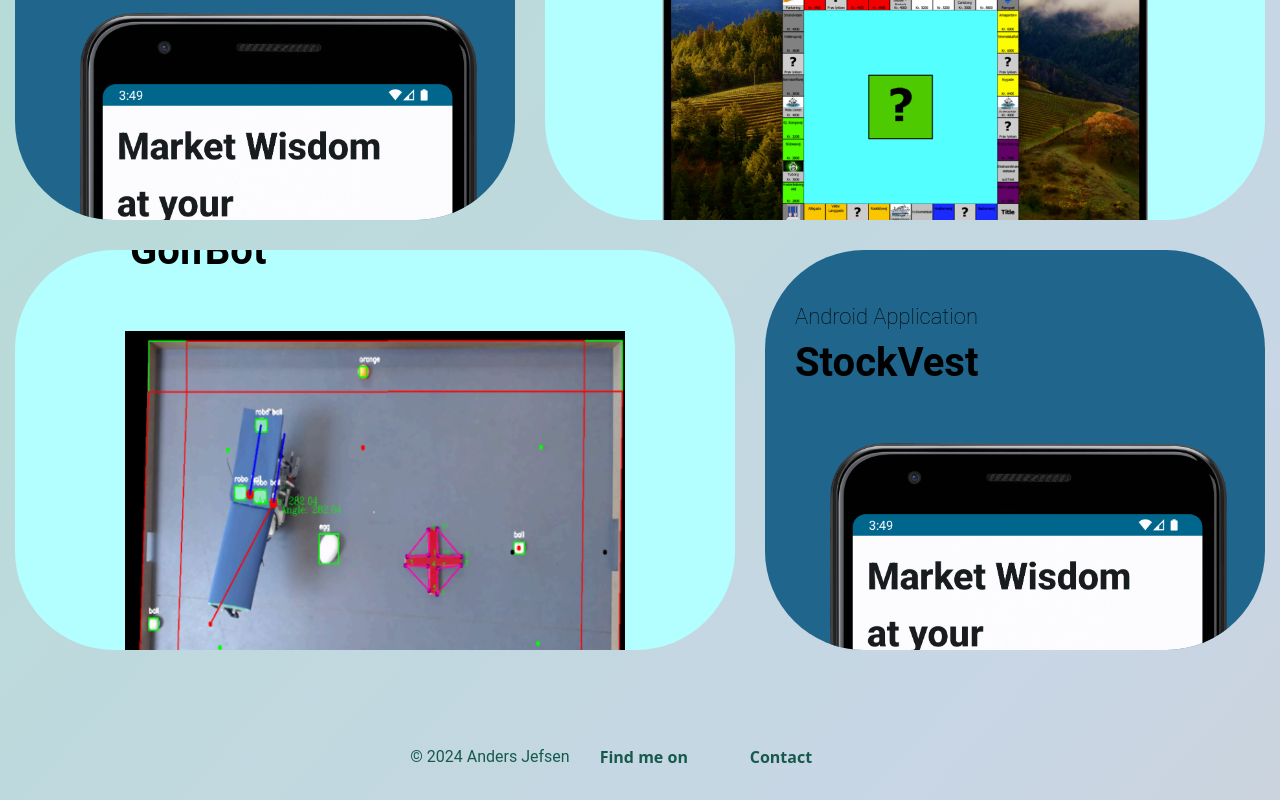
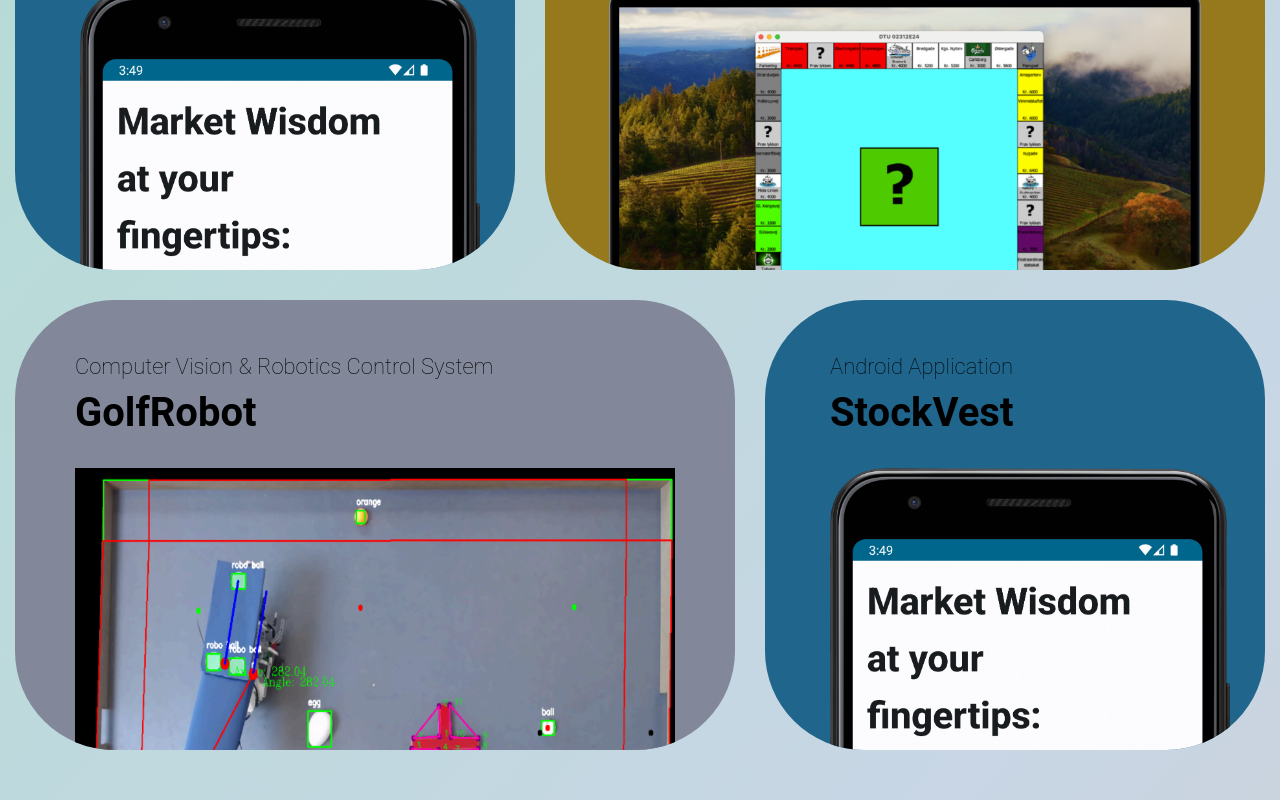
Before and after one commit to AndersJefsen/portfolio, a Next.js app: page / in a window 1280 px wide. Shown: the part 720-1520 px from the top of the page. Built offline with nearby package versions, Linux system fonts and the light colour scheme.

Commit message:
chore: Update import paths and image file extension in index.tsx and layout.tsx

```diff
--- a/pages/index.css
+++ b/pages/index.css
@@ -75,7 +75,7 @@
   background-color: #1f658c;
   border-radius: 99px;
   z-index: 1;
-  justify-content: flex-start;
+  justify-content: start;
   align-items: center;
   display: flex;
   overflow: hidden;
@@ -102,7 +102,7 @@
     color: black;
   }
   padding-top: 50px;
-  padding-bottom: 50px;
+  padding-bottom: 25px;
 }
 
 .box1-picture {
@@ -115,15 +115,31 @@
   max-width: 830px;
   width: 100%;
   margin: 15px;
-  background-color: #55fffe;
-  background-color: hsl(180, 100%, 85%); /* Adjust as needed */
+  background-color: #95791c;
+
 
   border-radius: 99px;
   z-index: 1;
-  justify-content: center;
+  justify-content: start;
   align-items: center;
   display: flex;
   overflow: hidden;
+  flex-direction: column;
+  text-align: flex-start;
+}
+
+.box3 {
+  max-width: 830px;
+  width: 100%;
+  margin: 15px;
+  background-color:#82889a;
+
+  border-radius: 99px;
+  z-index: 1;
+  justify-content: start;
+  align-items: center;
+  display: flex;
+  overflow:hidden;
   flex-direction: column;
   text-align: flex-start;
 }
@@ -146,17 +162,22 @@
     color: black;
   }
   padding-top: 50px;
-  padding-bottom: 50px;
+  padding-bottom: 25px;
 }
 
 .box1:hover,
-.box2:hover {
+.box2:hover,
+.box3:hover {
   transform: translateY(-5px);
   box-shadow: 0 10px 20px rgba(0, 0, 0, 0.2);
+  img {
+    transform: translateY(20px);
+  }
 }
 
 .box1,
-.box2 {
+.box2,
+.box3 {
   transition:
     transform 0.3s ease,
     box-shadow 0.3s ease;
@@ -165,15 +186,7 @@
   }
 }
 
-.box1:hover,
-.box2:hover {
-  transform: translateY(-5px);
-  box-shadow: 0 10px 20px rgba(0, 0, 0, 0.2);
 
-  img {
-    transform: translateY(20px);
-  }
-}
 
 @media (min-width: 1700px) {
   .box1 {
@@ -181,7 +194,7 @@
     margin: 30px;
     height: 550px;
   }
-  .box2 {
+  .box2,.box3 {
     max-width: 900px;
     margin: 30px;
     height: 550px;
@@ -191,11 +204,11 @@
 @media (max-width: 1700px) {
   .box1 {
     max-width: 500px;
-    height: 400px;
+    height: 450px;
   }
-  .box2 {
+  .box2,.box3 {
     max-width: calc(100% - 60px);
-    height: 400px;
+    height: 450px;
   }
 }
 
@@ -204,7 +217,8 @@
     flex-direction: column;
   }
   .box1,
-  .box2 {
+  .box2,
+  .box3 {
     max-width: calc(100% - 60px);
     margin: 15px;
     height: 400px;
--- a/pages/index.tsx
+++ b/pages/index.tsx
@@ -26,14 +26,17 @@
         </div>
         <div className="cards">
           <Link href={'/about'} className="box1">
+          <div className='index-small-card-content'>
             <div className="box1-text">
               <h3>Android Application</h3>
               <h2>StockVest</h2>
             </div>
             <Image src="/pic.png" alt="stonks pic" width={400} height={500} />
+         </div>
           </Link>
 
           <Link href={'/about'} className="box2">
+          <div className='index-big-card-content'>
             <div className="box2-text">
               <h3>JavaFX Application</h3>
               <h2>Matador</h2>
@@ -44,29 +47,36 @@
               width={600}
               height={500}
             />
+            </div>
           </Link>
+
         </div>
         <div className="cards">
-          <Link href={'/golfrobot'} className="box2">
+          <Link href={'/golfrobot'} className="box3">
+          <div className='index-big-card-content'>
             <div className="box2-text">
               <h3>Computer Vision & Robotics Control System</h3>
-              <h2>GolfBot</h2>
+              <h2>GolfRobot</h2>
             </div>
             <Image
               src="/GolfRobot.png"
               alt="golfbot pic"
-              width={500}
-              height={300}
+              width={600}
+              height={500}
             />
+            </div>
           </Link>
 
           <Link href={'/about'} className="box1">
+          <div className='index-small-card-content'>
             <div className="box1-text">
               <h3>Android Application</h3>
               <h2>StockVest</h2>
             </div>
             <Image src="/pic.png" alt="stonks pic" width={400} height={500} />
+            </div>
           </Link>
+
         </div>
       </div>
     </Layout>
```
Also changed, not shown: public/image1.png.
